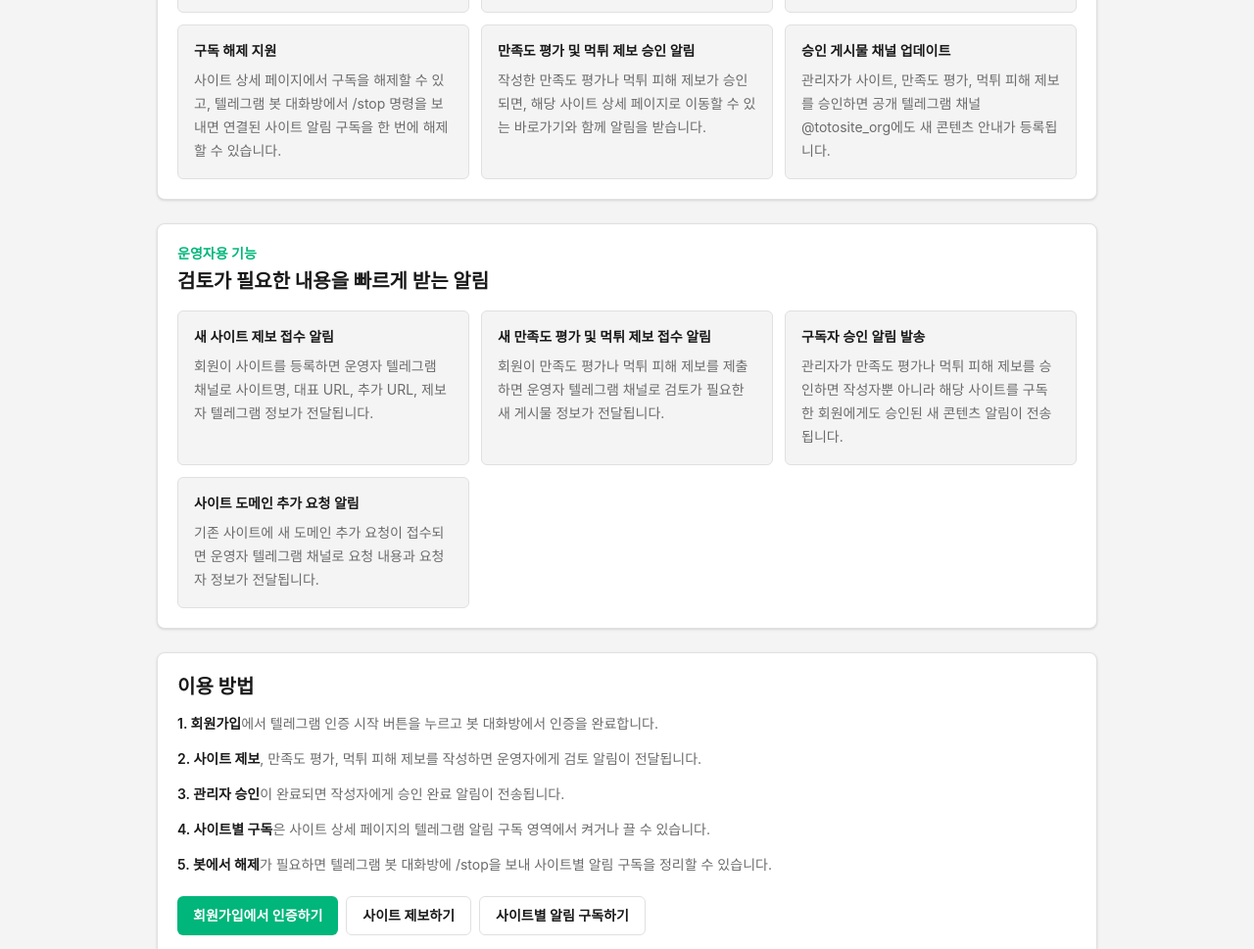
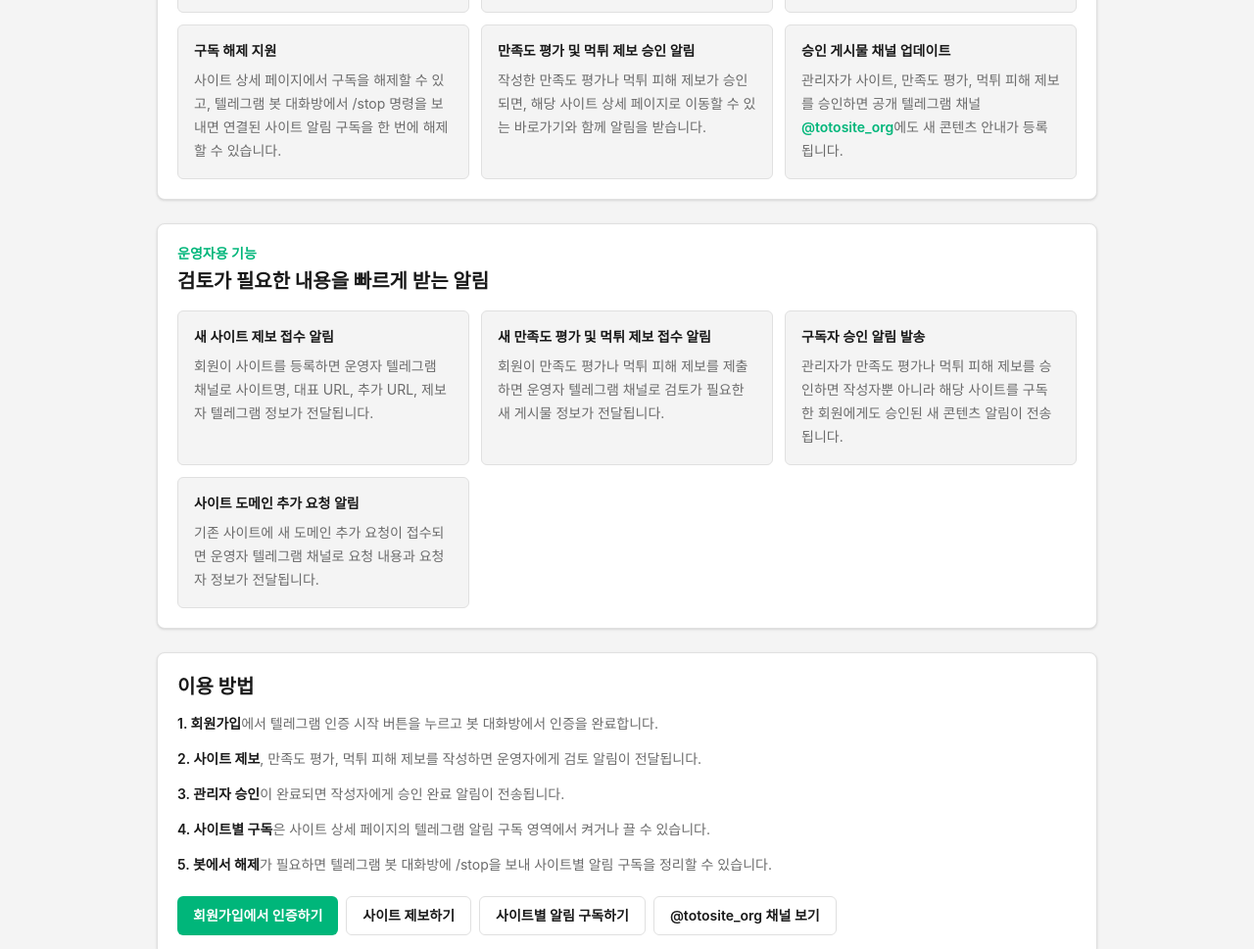
Before and after one commit to totocom/totositeorg, a Next.js app: page /telegram-guide in a window 1280 px wide. Shown: the part 501-1470 px from the top of the page at 98% size. Built offline with nearby package versions, Linux system fonts and the light colour scheme; no server answers.

Commit message:
Link Telegram guide to public channel

```diff
--- a/app/telegram-guide/page.tsx
+++ b/app/telegram-guide/page.tsx
@@ -73,6 +73,19 @@ const adminFeatures = [
   },
 ];
 
+function ApprovedChannelLink() {
+  return (
+    <Link
+      href="https://t.me/totosite_org"
+      target="_blank"
+      rel="noopener noreferrer"
+      className="font-semibold text-accent underline-offset-4 hover:underline"
+    >
+      @totosite_org
+    </Link>
+  );
+}
+
 export default function TelegramGuidePage() {
   return (
     <main className="mx-auto flex w-full max-w-5xl flex-col gap-6 px-4 py-5 sm:px-6 lg:px-8">
@@ -108,7 +121,15 @@ export default function TelegramGuidePage() {
                 {feature.title}
               </h3>
               <p className="mt-2 text-sm leading-6 text-muted">
-                {feature.description}
+                {feature.title === "승인 게시물 채널 업데이트" ? (
+                  <>
+                    관리자가 사이트, 만족도 평가, 먹튀 피해 제보를 승인하면 공개
+                    텔레그램 채널 <ApprovedChannelLink />에도 새 콘텐츠 안내가
+                    등록됩니다.
+                  </>
+                ) : (
+                  feature.description
+                )}
               </p>
             </article>
           ))}
@@ -186,6 +207,14 @@ export default function TelegramGuidePage() {
           >
             사이트별 알림 구독하기
           </Link>
+          <Link
+            href="https://t.me/totosite_org"
+            target="_blank"
+            rel="noopener noreferrer"
+            className="inline-flex h-10 items-center rounded-md border border-line px-4 text-sm font-semibold text-foreground transition hover:bg-background"
+          >
+            @totosite_org 채널 보기
+          </Link>
         </div>
       </section>
     </main>
```
